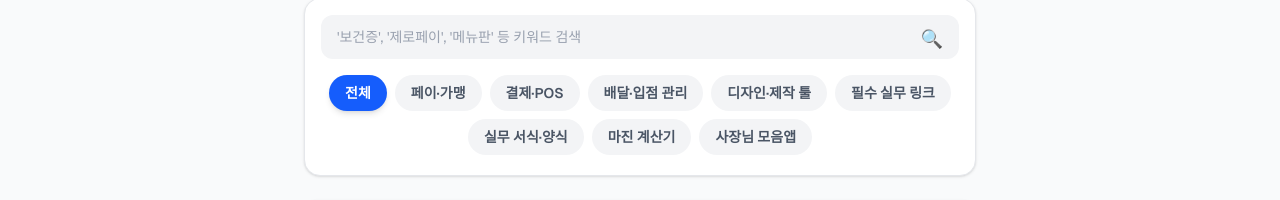
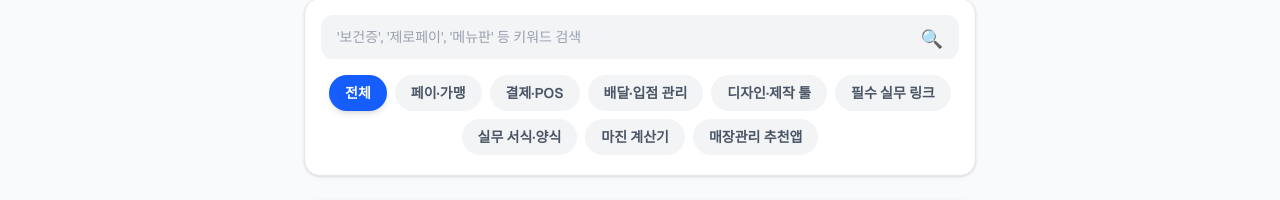
Before and after one commit to hannune-s/ssakdamoa, a Next.js app: page / in a window 1280 px wide. Shown: the part 176-376 px from the top of the page. Built offline with nearby package versions, Linux system fonts and the light colour scheme; no server answers; the database is empty.

Commit message:
fix: change category name from 사장님 모음앱 to 매장관리 추천앱

```diff
--- a/src/app/page.tsx
+++ b/src/app/page.tsx
@@ -4,7 +4,7 @@ import { useState, useEffect } from 'react';
 import { supabase } from '@/lib/supabase';
 import Calculator from '@/components/Calculator';
 
-const CATEGORIES = ['전체', '페이·가맹', '결제·POS', '배달·입점 관리', '디자인·제작 툴', '필수 실무 링크', '실무 서식·양식', '마진 계산기', '사장님 모음앱'];
+const CATEGORIES = ['전체', '페이·가맹', '결제·POS', '배달·입점 관리', '디자인·제작 툴', '필수 실무 링크', '실무 서식·양식', '마진 계산기', '매장관리 추천앱'];
 
 // 정적 링크 데이터 (실무 서식·양식 제외)
 const STATIC_LINKS = [
@@ -52,10 +52,10 @@ const STATIC_LINKS = [
   { id: 'static-40', title: '통신판매업 신고', desc: '온라인 판매 및 스마트스토어 필수 행정 절차', category: '필수 실무 링크', keywords: ['통신판매업', '통신판매', '신고', '정부24', '온라인판매', '쇼핑몰'], url: 'https://www.gov.kr/main?a=AA020InfoCappViewApp&HighCtgCD=A09006&CappBizCD=11300000006' },
   { id: 'static-41', title: '인터넷등기소 (법인등기 등)', desc: '부동산 및 법인 등기부등본 열람·발급', category: '필수 실무 링크', keywords: ['인터넷등기소', '등기소', '법인등기', '등기부등본', '부동산등기'], url: 'https://www.iros.go.kr/index.jsp' },
 
-  // 사장님 모음앱
-  { id: 'static-33', title: '한고세쏙 (일상 기록/정산 관리)', desc: '계좌, 구독, 돈거래 등 흩어진 내 정보를 한곳에', category: '사장님 모음앱', keywords: ['한고세쏙', '기록', '메모', '장부', '정산', '일정', '관리앱', '추천앱', '사장님모음앱'], url: 'https://hangose-me.vercel.app/landing.html' },
-  { id: 'static-34', title: '당근비즈니스 (동네 홍보)', desc: '우리 동네 단골 만들기 및 매장 지역 광고', category: '사장님 모음앱', keywords: ['당근', '당근마켓', '비즈니스', '광고', '홍보', '추천앱', '사장님모음앱'], url: 'https://business.daangn.com/' },
-  { id: 'static-35', title: '알바몬 / 알바천국 (구인구직)', desc: '빠르고 확실한 매장 아르바이트생 구인', category: '사장님 모음앱', keywords: ['알바몬', '알바천국', '알바', '구인', '채용', '추천앱', '사장님모음앱'], url: 'https://www.albamon.com/' },
+  // 매장관리 추천앱
+  { id: 'static-33', title: '한고세쏙 (일상 기록/정산 관리)', desc: '계좌, 구독, 돈거래 등 흩어진 내 정보를 한곳에', category: '매장관리 추천앱', keywords: ['한고세쏙', '기록', '메모', '장부', '정산', '일정', '관리앱', '추천앱', '매장관리 추천앱'], url: 'https://hangose-me.vercel.app/landing.html' },
+  { id: 'static-34', title: '당근비즈니스 (동네 홍보)', desc: '우리 동네 단골 만들기 및 매장 지역 광고', category: '매장관리 추천앱', keywords: ['당근', '당근마켓', '비즈니스', '광고', '홍보', '추천앱', '매장관리 추천앱'], url: 'https://business.daangn.com/' },
+  { id: 'static-35', title: '알바몬 / 알바천국 (구인구직)', desc: '빠르고 확실한 매장 아르바이트생 구인', category: '매장관리 추천앱', keywords: ['알바몬', '알바천국', '알바', '구인', '채용', '추천앱', '매장관리 추천앱'], url: 'https://www.albamon.com/' },
 ];
 
 export default function Home() {
```
